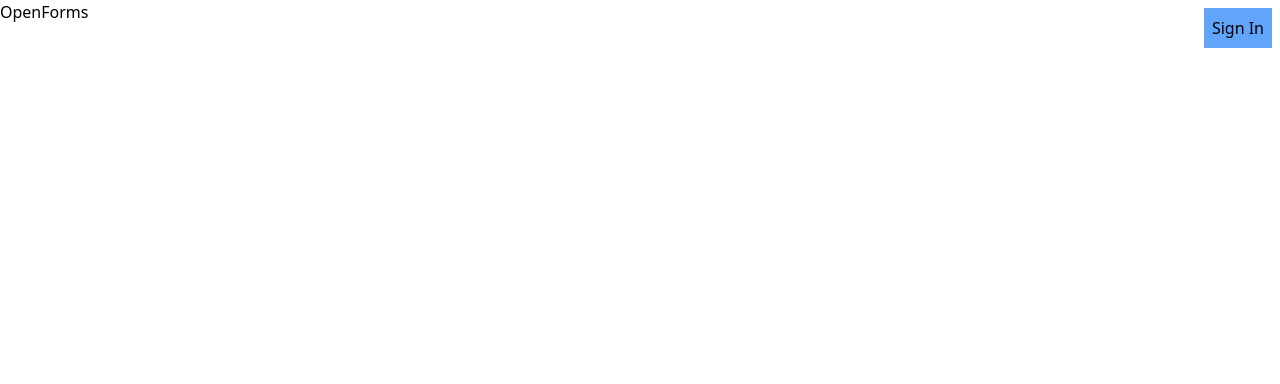
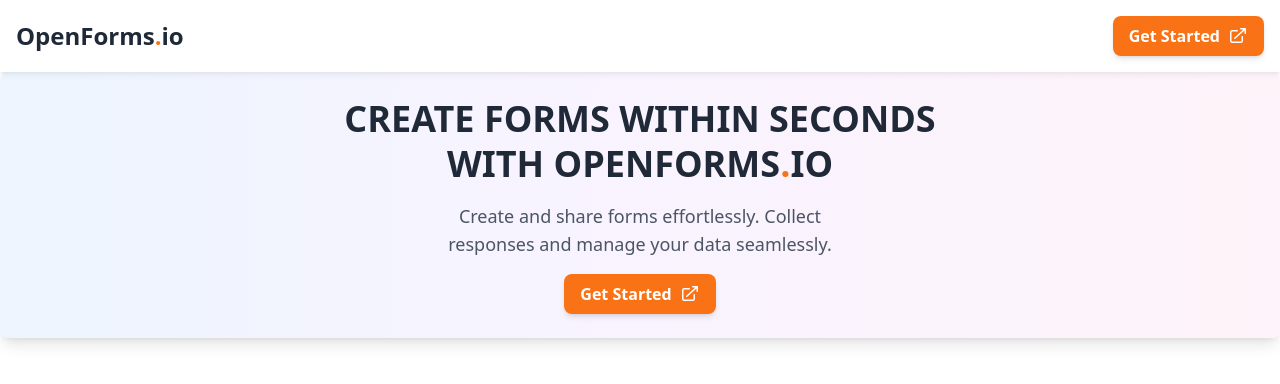
Before and after one commit to The-Saras/Openforms, a Next.js app in the folder apps/web/: page / in a window 1280 px wide. Shown: the top 384 px of the page. Built offline with nearby package versions, Linux system fonts and the light colour scheme; no server answers.

Commit message:
Made UI changes and added admin specific functions

```diff
--- a/apps/web/app/form/[id]/page.tsx
+++ b/apps/web/app/form/[id]/page.tsx
@@ -1,14 +1,12 @@
 "use client";
-import axios from "axios"
+import axios from "axios";
 import { useSession } from 'next-auth/react';
 import { useEffect, useState } from 'react';
 import { useRouter, useParams } from 'next/navigation';
 import CreateQue from "../../../components/CreateQue";
 
-
-
 export default function formprt() {
-
+    const session = useSession();
     const { id } = useParams();
     const [answers, setAnswers] = useState({});
     const handleInputChange = (questionId: any, answer: any) => {
@@ -22,19 +20,18 @@
     interface Form {
         title: string;
         description: string;
+        ownerId: string;
     }
     interface Question {
-        id: string
-        text: string
+        id: string;
+        text: string;
     }
     const [form, setForm] = useState<Form | null>(null);
     const [questions, setQuestions] = useState([]);
 
-
     const handleSubmit = async () => {
         const data = {
             answers, // Contains all the answers for all questions
-
         };
 
         try {
@@ -55,8 +52,6 @@
         }
     };
 
-
-
     const fetchForm = async () => {
         try {
             const response = await axios.get(`http://localhost:3000/api/form/fetchone/${id}`);
@@ -65,53 +60,47 @@
                 setTitle(response.data.title);
                 setQuestions(response.data.questions);
                 console.log("Response: ", response.data);
-
-
-
-            }
-            else {
+            } else {
                 console.log("No data found");
             }
-        }
-
-        catch (err) {
+        } catch (err) {
             console.log(err);
         }
-    }
+    };
 
     useEffect(() => {
         fetchForm();
     }, [id]);
 
     return (
-        <div>
+        <div className="p-4">
 
             {form ? (
-                <div>
+                <div className="max-w-2xl mx-auto"> {/* Centering the content */}
+                    {session.data?.user && session.data.user.id === form.ownerId && <CreateQue />}
 
+                    {/* Title and Description Box */}
+                    <div className="bg-gray-100 p-4 rounded-md mb-4 shadow">
+                        <h2 className="text-2xl font-bold mb-2">{form.title}</h2>
+                        <p className="text-gray-700">{form.description}</p>
+                    </div>
 
+                    {/* Questions Section */}
+                    <div>
 
-                    { }
-                    <CreateQue />
-                    <h2>Title:{form.title}</h2>
-                    <p>Description:{form.description}</p>
-
-                    <div className="form-container">
-                        <h1 className="text-xl font-semibold mb-4">Submit Form</h1>
-                        {questions.map((questions: Question) => {
-                            return <div>
+                        {questions.map((question: Question) => (
+                            <div key={question.id} className="bg-white border border-gray-300 p-4 rounded-md mb-4 shadow">
                                 <label className="block mb-2 text-sm font-medium text-gray-700">
-                                    {questions.text}
+                                    {question.text}
                                 </label>
                                 <input
                                     type="text"
                                     className="border px-4 py-2 rounded-md w-full"
-                                    onChange={(e) => handleInputChange(questions.id, e.target.value)}
+                                    onChange={(e) => handleInputChange(question.id, e.target.value)}
                                     placeholder="Your answer..."
                                 />
                             </div>
-
-                        })}
+                        ))}
                         <button
                             className="bg-indigo-600 hover:bg-indigo-700 text-white py-2 px-4 rounded-md mt-4"
                             onClick={handleSubmit}
@@ -123,7 +112,6 @@
             ) : (
                 <p>Loading...</p>
             )}
-
         </div>
-    )
+    );
 }
--- a/apps/web/app/layout.tsx
+++ b/apps/web/app/layout.tsx
@@ -2,7 +2,7 @@
 import localFont from "next/font/local";
 import "./globals.css";
 import Providers from "./providers";
-import { Navbar } from "../components/Navbar";
+import Navbar from "../components/Navbar"
 
 const geistSans = localFont({
   src: "./fonts/GeistVF.woff",
--- a/apps/web/app/page.tsx
+++ b/apps/web/app/page.tsx
@@ -1,14 +1,17 @@
 import Image from "next/image";
 import { Button } from "@repo/ui/button";
 import styles from "./page.module.css";
-import { Navbar } from "../components/Navbar";
 
+
+import { HomeComp } from "../components/Home";
+import Navbar from "../components/Navbar";
 
 
 export default function Home() {
   return (
     <>
 
+     <HomeComp />
 
 
     </>
--- /dev/null
+++ b/apps/web/components/Home.tsx
@@ -0,0 +1,45 @@
+"use client";
+import { signIn, signOut } from "next-auth/react";
+import {ArrowTopRightOnSquareIcon } from "@heroicons/react/20/solid";
+import FormState from "./Formstate"
+import { useSession } from "next-auth/react";
+
+export function HomeComp() {
+    const session = useSession();
+    return <div>
+        <div className="flex justify-between">
+
+
+        </div>
+        <div className="">
+
+            {!session.data?.user &&
+
+                <div className="w-full flex flex-col items-center space-y-4 p-6 bg-gradient-to-r from-blue-100/50 via-purple-100/50 to-pink-100/50 rounded-lg shadow-lg">
+                    <p className="text-4xl font-bold text-gray-800 max-w-2xl text-center leading-tight">
+                        CREATE FORMS WITHIN SECONDS WITH
+                        <span> OPENFORMS</span>
+                        <span className="text-orange-500">.</span>IO
+                    </p>
+                    <p className="text-lg text-gray-600 text-center max-w-md">
+                        Create and share forms effortlessly. Collect responses and manage your data seamlessly.
+                    </p>
+                    <button
+                        className="bg-orange-500 hover:bg-orange-600 text-white font-semibold py-2 px-4 rounded-lg shadow-md transition duration-300 ease-in-out transform hover:scale-105 flex items-center space-x-2"
+                        onClick={() => signIn()}
+                    >
+                        <span>Get Started</span>
+                        <ArrowTopRightOnSquareIcon className="h-5 w-5" />
+                    </button>
+                </div>
+
+            }
+            {session.data?.user &&
+            <>
+            Check Your forms
+            <FormState />
+            </>}
+        </div>
+
+    </div>
+}
--- a/apps/web/components/Navbar.tsx
+++ b/apps/web/components/Navbar.tsx
@@ -1,24 +1,36 @@
 "use client";
-import { signIn , signOut } from "next-auth/react";
+import { ArrowTopRightOnSquareIcon } from "@heroicons/react/20/solid";
+import { signIn, signOut } from "next-auth/react";
 import { useSession } from "next-auth/react";
-export function Navbar(){
+
+export default function Navbar() {
     const session = useSession();
-    return <div>
-        <div className="flex justify-between">
-            <div>
-                OpenForms
-            </div>
-            <div>
-                {session.data?.user && <>
-                    <button className="m-2 p-2 bg-blue-400" onClick={()=>signOut()}>Sign Out</button>
-                    <p>{session.data.user.name}</p>
+    return (
+        <nav className="flex justify-between items-center p-4 bg-white shadow-md">
+            {!session.data?.user && <>
+                <div className="text-2xl font-bold text-gray-800">
+                    OpenForms
+                    <span className="text-orange-500">.</span>io
+                </div>
+                <button
+                    className="bg-orange-500 hover:bg-orange-600 text-white font-semibold py-2 px-4 rounded-lg shadow-md transition duration-300 ease-in-out transform hover:scale-105 flex items-center space-x-2"
+                    onClick={() => signIn()}
+                >
+                    <span>Get Started</span>
+                    <ArrowTopRightOnSquareIcon className="h-5 w-5" />
+                </button>
+            </>}
 
-                </>
+            {session.data?.user && <>
+
+                <div className="text-2xl font-bold text-gray-800">
+                    OpenForms
+                    <span className="text-orange-500">.</span>io
+                </div>
+                <p>{session.data.user.name}</p>
+
+            </>
             }
-
-                {!session.data?.user &&<button className="m-2 p-2 bg-blue-400" onClick={()=>signIn()}>Sign In</button>}
-            </div>
-
-        </div>
-    </div>
+        </nav>
+    );
 }
--- a/apps/web/package.json
+++ b/apps/web/package.json
@@ -9,6 +9,7 @@
     "lint": "next lint"
   },
   "dependencies": {
+    "@heroicons/react": "^2.1.5",
     "@prisma/client": "^5.19.1",
     "@repo/ui": "*",
     "axios": "^1.7.7",
```
Also changed, not shown: 1 other file (tests, documents, lock files or other folders).
